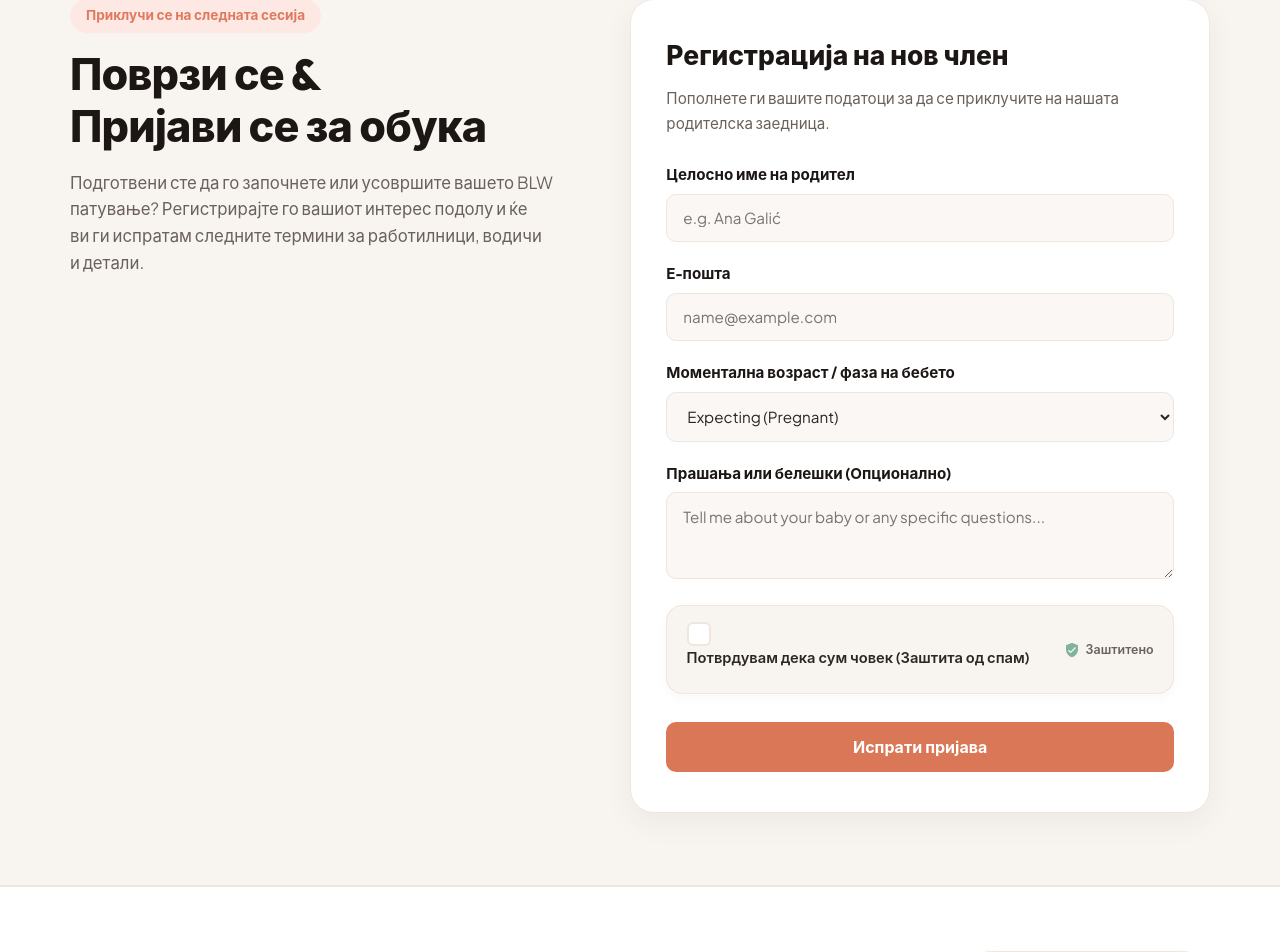
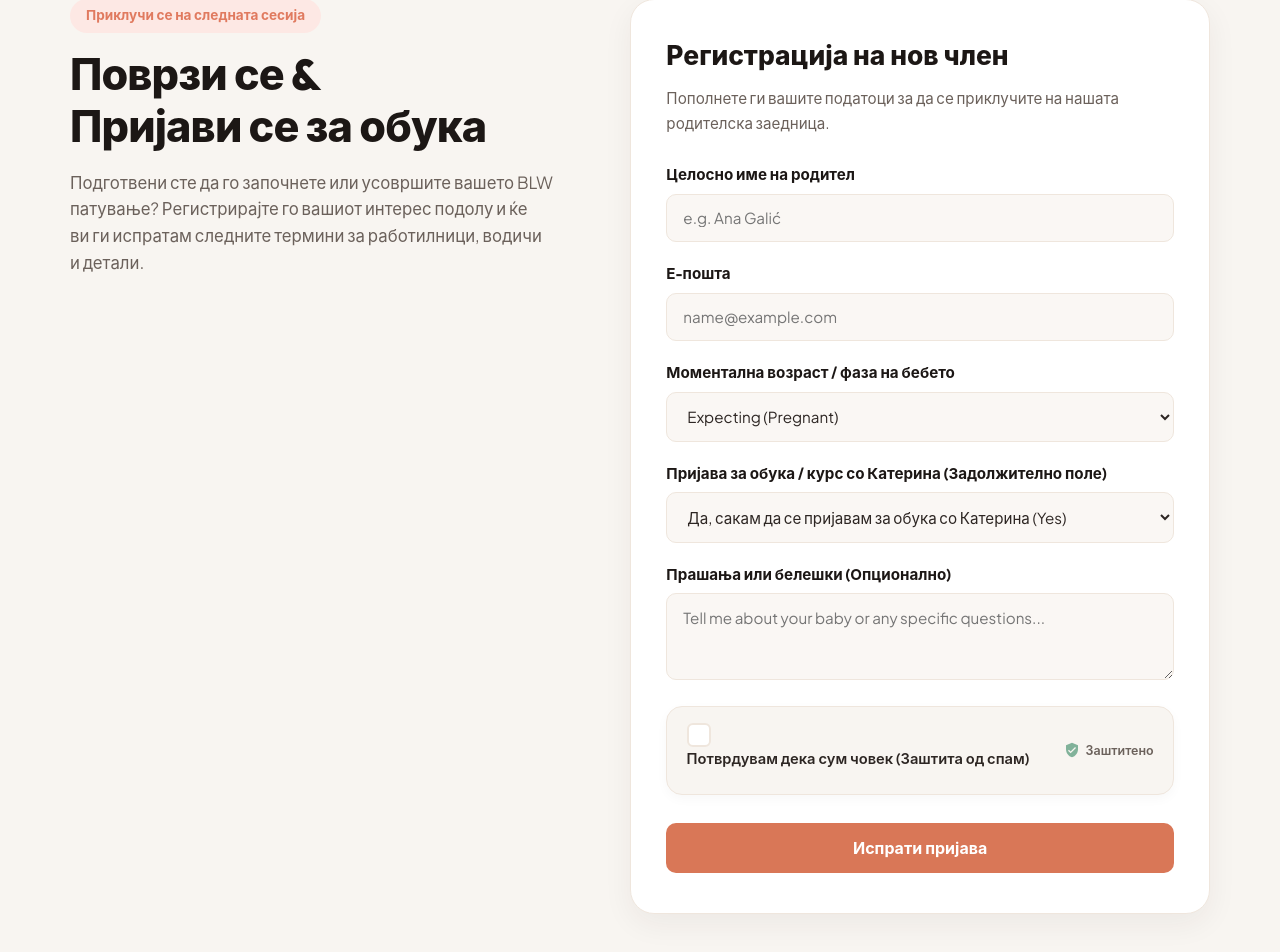
Before and after one commit to ledjape/majkatakata, a Django app: page / in a window 1280 px wide. Shown: the part 4006-4958 px from the top of the page. Run offline with Django 5.2, Linux system fonts and the light colour scheme; data that the repository does not hold is empty.

Commit message:
Add mandatory Training Course Sign-Up choice field above Questions/Notes field

```diff
--- a/hub/admin.py
+++ b/hub/admin.py
@@ -19,5 +19,6 @@ class NewsletterSubscriberAdmin(admin.ModelAdmin):
 
 @admin.register(LeadRequest)
 class LeadRequestAdmin(admin.ModelAdmin):
-    list_display = ('name', 'email', 'instagram_handle', 'created_at')
+    list_display = ('name', 'email', 'training_course_signup', 'baby_stage', 'created_at')
+    list_filter = ('training_course_signup', 'baby_stage', 'created_at')
     search_fields = ('name', 'email', 'instagram_handle', 'message')
--- a/hub/forms.py
+++ b/hub/forms.py
@@ -7,6 +7,11 @@ STAGE_CHOICES = (
     ('6-9 months', '6-9 months'),
     ('9-12 months', '9-12 months'),
     ('12+ months', '12+ months'),
+)
+
+COURSE_SIGNUP_CHOICES = (
+    ('Yes', 'Да, сакам да се пријавам за обука со Катерина (Yes)'),
+    ('No', 'Не, во моментов сакам само информации (No)'),
 )
 
 
@@ -25,6 +30,13 @@ class LeadRequestForm(forms.ModelForm):
         widget=forms.Select(attrs={'class': 'form-select'})
     )
 
+    training_course_signup = forms.ChoiceField(
+        choices=COURSE_SIGNUP_CHOICES,
+        initial='Yes',
+        required=True,
+        widget=forms.Select(attrs={'class': 'form-select'})
+    )
+
     human_check = forms.BooleanField(
         required=True,
         error_messages={'required': 'Ве молиме потврдете дека сте човек.'}
@@ -37,7 +49,7 @@ class LeadRequestForm(forms.ModelForm):
 
     class Meta:
         model = LeadRequest
-        fields = ('name', 'email', 'baby_stage', 'message')
+        fields = ('name', 'email', 'baby_stage', 'training_course_signup', 'message')
         widgets = {
             'name': forms.TextInput(attrs={'placeholder': 'e.g. Ana Galić'}),
             'email': forms.EmailInput(attrs={'placeholder': 'name@example.com'}),
--- a/hub/models.py
+++ b/hub/models.py
@@ -35,6 +35,7 @@ class LeadRequest(models.Model):
     email = models.EmailField()
     instagram_handle = models.CharField(max_length=120, blank=True)
     baby_stage = models.CharField(max_length=120, blank=True, default='Expecting (Pregnant)')
+    training_course_signup = models.CharField(max_length=10, default='Yes')
     message = models.TextField(blank=True)
     created_at = models.DateTimeField(auto_now_add=True)
 
--- a/hub/templates/hub/home.html
+++ b/hub/templates/hub/home.html
@@ -314,6 +314,14 @@
                 {{ lead_form.baby_stage }}
               </div>
 
+              <!-- Sign-up for Training Course with Katerina (Mandatory Field) -->
+              <div class="form-group-styled">
+                <label for="{{ lead_form.training_course_signup.id_for_label }}" data-lang-mk="Пријава за обука / курс со Катерина (Задолжително поле)" data-lang-en="Sign-up for a Training Course with Katerina (mandatory field)">
+                  Пријава за обука / курс со Катерина (Задолжително поле)
+                </label>
+                {{ lead_form.training_course_signup }}
+              </div>
+
               <!-- Questions / Notes -->
               <div class="form-group-styled">
                 <label for="{{ lead_form.message.id_for_label }}" data-lang-mk="Прашања или белешки (Опционално)" data-lang-en="Questions or Notes (Optional)">Прашања или белешки (Опционално)</label>
--- a/hub/tests.py
+++ b/hub/tests.py
@@ -25,6 +25,7 @@ class RegistrationFormTestCase(TestCase):
             'lead-name': 'Ana Galić',
             'lead-email': 'ana.galic@example.com',
             'lead-baby_stage': 'Expecting (Pregnant)',
+            'lead-training_course_signup': 'Yes',
             'lead-message': 'Testing registration form submission',
             'lead-human_check': '1',
             'lead-honeypot': '',
@@ -40,6 +41,7 @@ class RegistrationFormTestCase(TestCase):
         lead = LeadRequest.objects.first()
         self.assertEqual(lead.name, 'Ana Galić')
         self.assertEqual(lead.email, 'ana.galic@example.com')
+        self.assertEqual(lead.training_course_signup, 'Yes')
 
         self.assertEqual(len(mail.outbox), 1)
         email = mail.outbox[0]
@@ -55,6 +57,7 @@ class RegistrationFormTestCase(TestCase):
             'lead-name': 'Elena Risteska',
             'lead-email': 'elena@example.com',
             'lead-baby_stage': '0-6 months',
+            'lead-training_course_signup': 'Yes',
             'lead-message': 'Testing AJAX submission',
             'lead-human_check': '1',
             'lead-honeypot': '',
@@ -79,6 +82,7 @@ class RegistrationFormTestCase(TestCase):
             'lead-name': 'Bot User',
             'lead-email': 'bot@example.com',
             'lead-baby_stage': '0-6 months',
+            'lead-training_course_signup': 'Yes',
         }
 
         response = self.client.post(self.url, post_data, HTTP_X_REQUESTED_WITH='XMLHttpRequest')
@@ -99,6 +103,7 @@ class RegistrationFormTestCase(TestCase):
             'lead-name': 'Spam Bot',
             'lead-email': 'spambot@example.com',
             'lead-baby_stage': '0-6 months',
+            'lead-training_course_signup': 'Yes',
             'lead-human_check': '1',
             'lead-honeypot': 'http://spam-link.com',
         }
--- a/hub/views.py
+++ b/hub/views.py
@@ -45,6 +45,7 @@ def home(request):
                     f"👤 Име на родител: {lead.name}\n"
                     f"📧 Е-пошта: {lead.email}\n"
                     f"👶 Фаза на бебето: {lead.baby_stage}\n"
+                    f"🎓 Пријава за обука со Катерина: {'Да (Потврдено)' if lead.training_course_signup else 'Не'}\n"
                     f"📝 Прашања/Белешки: {lead.message or 'Нема белешки'}\n\n"
                     f"Детали во Admin: http://127.0.0.1:8000/admin/hub/leadrequest/{lead.id}/change/"
                 )
```
Also changed, not shown: hub/migrations/0003_leadrequest_training_course_signup.py (added), hub/migrations/0004_alter_leadrequest_training_course_signup.py (added).
